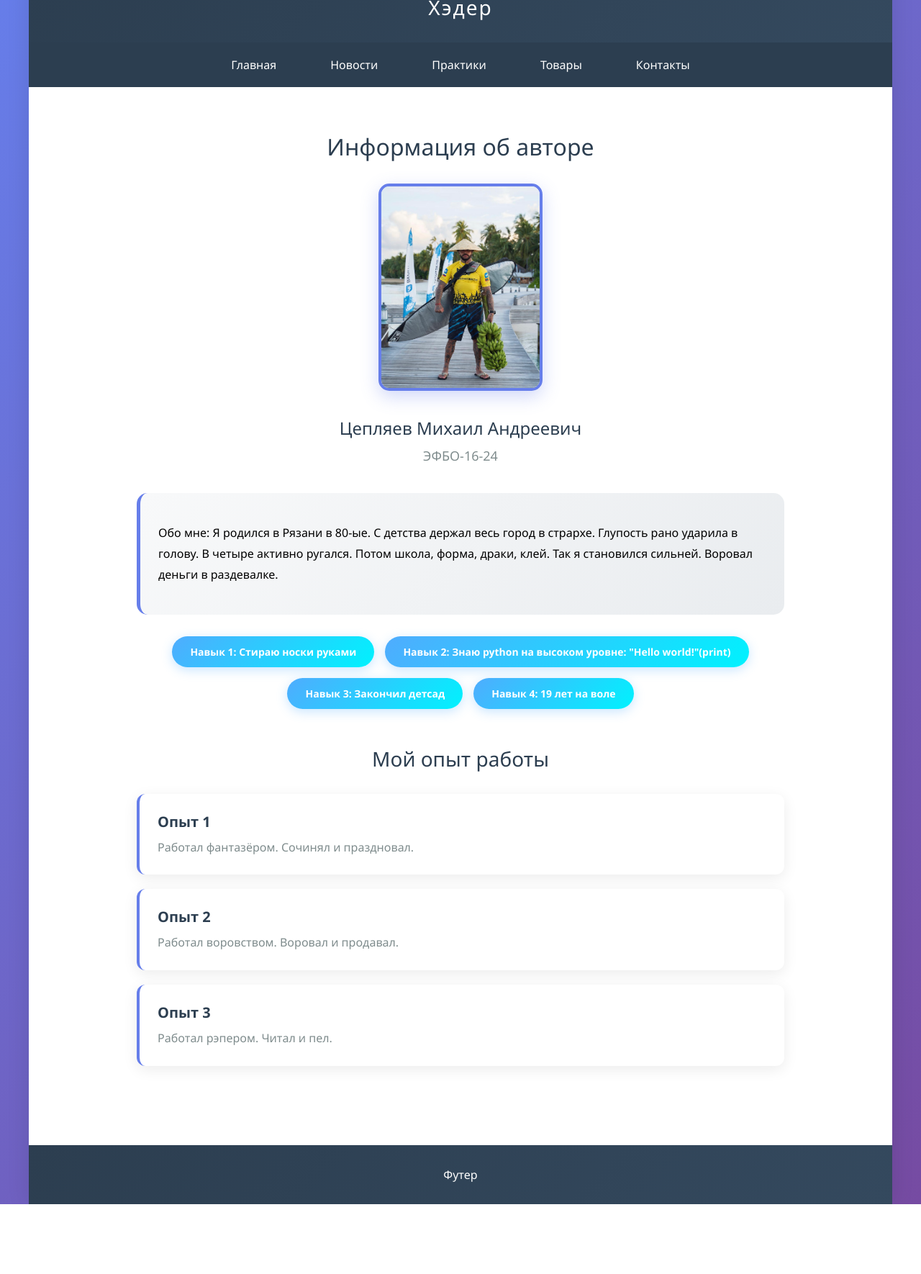
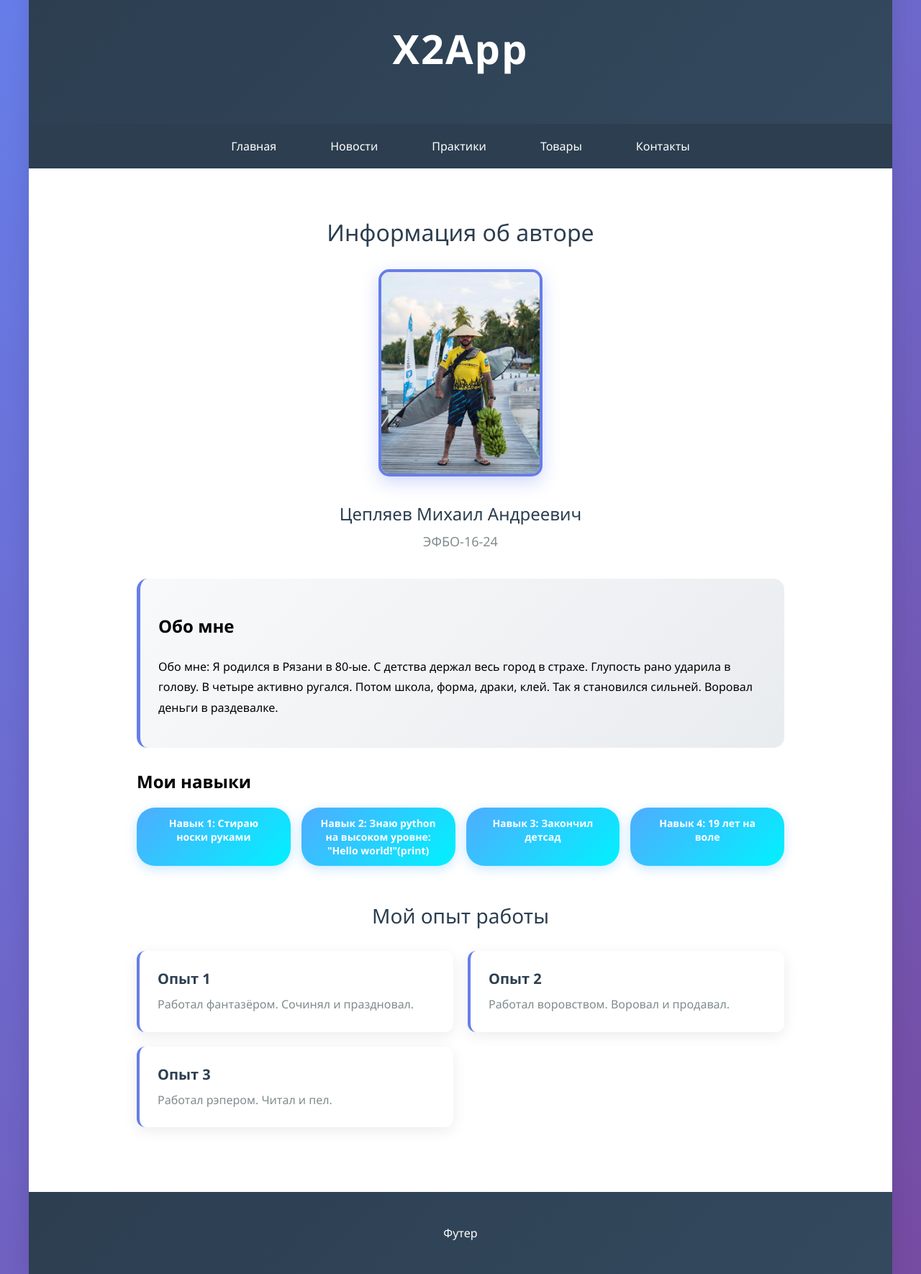
Before and after one commit to MNwa610/frontend-and-backend-kr, a plain HTML site: page index.html in a window 1280 px wide. Shown: the part 39-1809 px from the top of the page at 72% size. Before the commit the page ends 1712 px from the top, so only its background shows below. Drawn offline with Linux system fonts and the light colour scheme.

Commit message:
Практика 9

```diff
--- a/index.html
+++ b/index.html
@@ -8,8 +8,11 @@
 </head>
 <body>
     <div class="page-container">
-        <div class="header">Хэдер</div>
-        <div class="nav">
+        <header class="header">
+            <h1>X2App</h1>
+        </header>
+
+        <nav class="nav">
             <ul class="nav-list">
                 <li class="nav-item"><a class="nav-link" href="index.html">Главная</a></li>
                 <li class="nav-item"><a class="nav-link" href="pages/news.html">Новости</a></li>
@@ -17,43 +20,53 @@
                 <li class="nav-item"><a class="nav-link" href="pages/goods.html">Товары</a></li>
                 <li class="nav-item"><a class="nav-link" href="pages/contacts.html">Контакты</a></li>
             </ul>
-        </div>
-        <div class="content">
-            <div class="profile-header">
+        </nav>
+
+        <main class="content">
+            <article class="profile-header">
                 <h1 class="profile-title">Информация об авторе</h1>
                 <img class="profile-photo" src="images/IMG_3589.jpeg" alt="Фото автора">
                 <h2 class="profile-name">Цепляев Михаил Андреевич</h2>
                 <p class="profile-group">ЭФБО-16-24</p>
-            </div>
+            </article>
 
-            <div class="about-me">
-                <p>Обо мне: Я родился в Рязани в 80-ые. C детства держал весь город в страpхе. Глупость рано ударила в голову. В четыре активно ругался. Потом школа, форма, драки, клей. Так я становился сильней. Воровал деньги в раздевалке.</p>
-            </div>
+            <section class="about-me">
+                <h2>Обо мне</h2>
+                <p>Обо мне: Я родился в Рязани в 80-ые. C детства держал весь город в страхе. Глупость рано ударила в голову. В четыре активно ругался. Потом школа, форма, драки, клей. Так я становился сильней. Воровал деньги в раздевалке.</p>
+            </section>
 
-            <div class="skills-container">
+            <section class="skills-container">
+                <h2>Мои навыки</h2>
+                <div class="skills-grid">
                     <div class="skill-tag">Навык 1: Стираю носки руками</div>
                     <div class="skill-tag">Навык 2: Знаю python на высоком уровне: "Hello world!"(print)</div>
                     <div class="skill-tag">Навык 3: Закончил детсад</div>
                     <div class="skill-tag">Навык 4: 19 лет на воле</div>
                 </div>
+            </section>
 
-            <div class="experience-section">
+            <section class="experience-section">
                 <h2 class="section-title">Мой опыт работы</h2>
-                <div class="experience-card">
+                <div class="experience-grid">
+                    <article class="experience-card">
                         <h3 class="experience-title">Опыт 1</h3>
                         <p class="experience-desc">Работал фантазёром. Сочинял и праздновал.</p>
-                </div>
-                <div class="experience-card">
+                    </article>
+                    <article class="experience-card">
                         <h3 class="experience-title">Опыт 2</h3>
                         <p class="experience-desc">Работал воровством. Воровал и продавал.</p>
-                </div>
-                <div class="experience-card">
+                    </article>
+                    <article class="experience-card">
                         <h3 class="experience-title">Опыт 3</h3>
                         <p class="experience-desc">Работал рэпером. Читал и пел.</p>
+                    </article>
                 </div>
-            </div>
-        </div>
-        <div class="footer">Футер</div>
+            </section>
+        </main>
+
+        <footer class="footer">
+            <p>Футер</p>
+        </footer>
     </div>
 </body>
 </html>
--- a/style/styles.css
+++ b/style/styles.css
@@ -1,4 +1,4 @@
-
+/* ==== БАЗОВЫЕ СТИЛИ ==== */
 body {
     font-family: 'Segoe UI', Tahoma, Geneva, Verdana, sans-serif;
     margin: 0;
@@ -7,14 +7,24 @@ body {
     min-height: 100vh;
 }
 
+/* ==== КОНТЕЙНЕР СТРАНИЦЫ ==== */
 .page-container {
     max-width: 1200px;
     margin: 0 auto;
     background: white;
     min-height: 100vh;
     box-shadow: 0 0 30px rgba(0,0,0,0.1);
+    /* Новое: Сеточный макет для семантических областей */
+    display: grid;
+    grid-template-rows: auto auto 1fr auto;
+    grid-template-areas:
+        "header"
+        "nav"
+        "main"
+        "footer";
 }
 
+/* ==== ШАПКА ==== */
 .header {
     background: linear-gradient(135deg, #2c3e50 0%, #34495e 100%);
     color: white;
@@ -23,11 +33,16 @@ body {
     font-size: 28px;
     font-weight: 300;
     letter-spacing: 2px;
+    /* Новое: Привязка к области сетки */
+    grid-area: header;
 }
 
+/* ==== НАВИГАЦИЯ ==== */
 .nav {
     background: #2c3e50;
     padding: 20px 0;
+    /* Новое: Привязка к области сетки */
+    grid-area: nav;
 }
 
 .nav-list {
@@ -57,12 +72,16 @@ body {
     transform: translateY(-2px);
 }
 
-.content {
+/* ==== ОСНОВНОЙ КОНТЕНТ ==== */
+main.content {
     padding: 40px;
     max-width: 900px;
     margin: 0 auto;
+    /* Новое: Привязка к области сетки */
+    grid-area: main;
 }
 
+/* ==== ГЛАВНАЯ СТРАНИЦА ==== */
 .profile-header {
     text-align: center;
     margin-bottom: 40px;
@@ -108,12 +127,13 @@ body {
     line-height: 1.8;
 }
 
-.skills-container {
-    display: flex;
-    justify-content: center;
-    flex-wrap: wrap;
+/* ==== НАВЫКИ ==== */
+/* ИЗМЕНЕНИЕ: Добавили CSS Grid для навыков */
+.skills-grid {
+    display: grid;
+    grid-template-columns: repeat(auto-fit, minmax(150px, 1fr));
     gap: 15px;
-    margin: 30px 0;
+    margin: 20px 0;
 }
 
 .skill-tag {
@@ -125,6 +145,7 @@ body {
     font-size: 14px;
     box-shadow: 0 4px 15px rgba(79, 172, 254, 0.3);
     transition: all 0.3s ease;
+    text-align: center;
 }
 
 .skill-tag:hover {
@@ -132,6 +153,7 @@ body {
     box-shadow: 0 6px 20px rgba(79, 172, 254, 0.4);
 }
 
+/* ==== ОПЫТ РАБОТЫ ==== */
 .experience-section {
     margin-top: 50px;
 }
@@ -144,10 +166,16 @@ body {
     font-weight: 300;
 }
 
+/* ИЗМЕНЕНИЕ: Добавили CSS Grid для карточек опыта */
+.experience-grid {
+    display: grid;
+    grid-template-columns: repeat(auto-fit, minmax(300px, 1fr));
+    gap: 20px;
+}
+
 .experience-card {
     background: white;
     padding: 25px;
-    margin: 20px 0;
     border-radius: 12px;
     box-shadow: 0 5px 20px rgba(0,0,0,0.08);
     border-left: 4px solid #667eea;
@@ -171,10 +199,13 @@ body {
     margin: 0;
 }
 
+/* ==== ФУТЕР ==== */
 .footer {
     background: linear-gradient(135deg, #2c3e50 0%, #34495e 100%);
     color: white;
     text-align: center;
     padding: 30px;
     margin-top: 50px;
+
+    grid-area: footer;
 }
```
Also changed, not shown: pages/contacts.html (+20 -13 lines), pages/goods.html (+36 -27 lines), pages/news.html (+30 -21 lines), 1 other file. Lines whose indentation alone changed are shown as unchanged.
